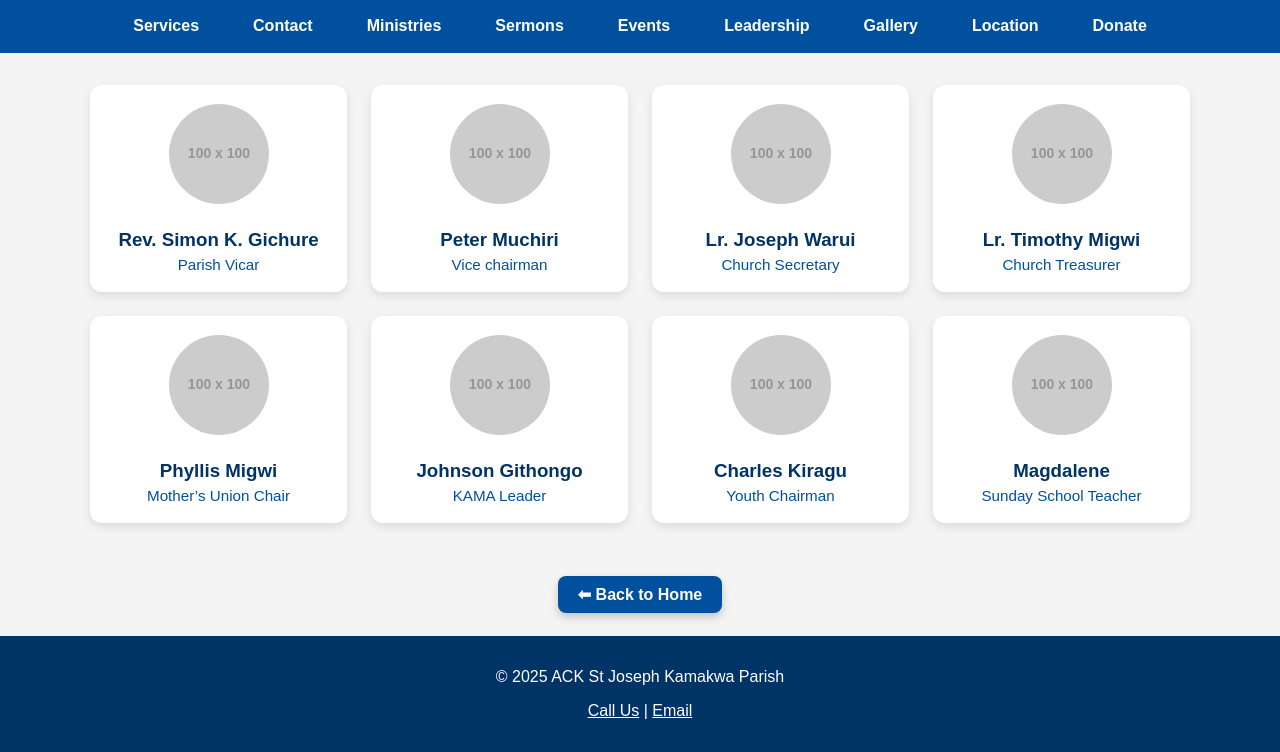
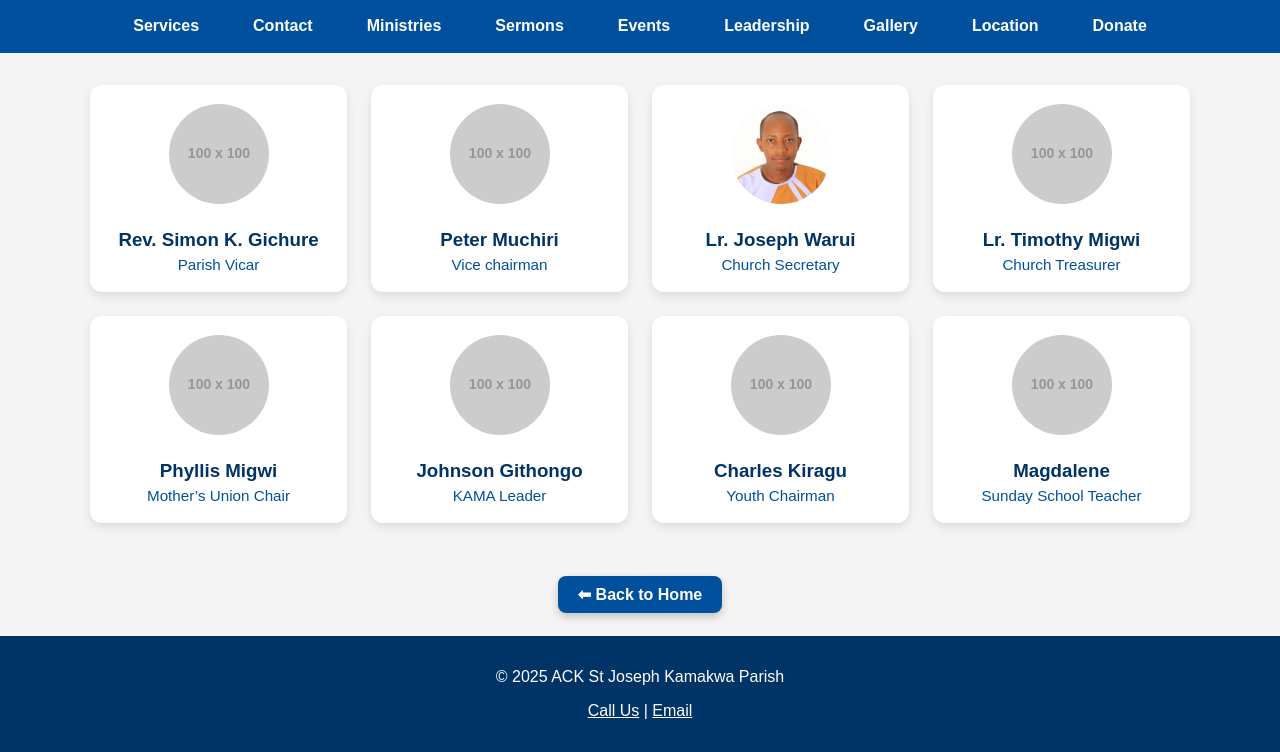
Before and after one commit to stv-123/ACK-st-Joseph-Kamakwa-, a plain HTML site: page leadership.html in a window 1280 px wide. Shown: the part 86-838 px from the top of the page. Drawn offline with Linux system fonts and the light colour scheme; placeholder pictures from the web are drawn by us.

Commit message:
Update leadership.html

```diff
--- a/leadership.html
+++ b/leadership.html
@@ -244,7 +244,7 @@
       </article>
 
        <article class="leader-card">
-        <img src="https://via.placeholder.com/100" alt="Lr. Joseph Warui - Church secretary" />
+        <img src="vicechair.jpeg" alt="Lr. Joseph Warui - Church secretary" />
         <h3>Lr. Joseph Warui</h3>
         <p>Church Secretary</p>
       </article>
```
